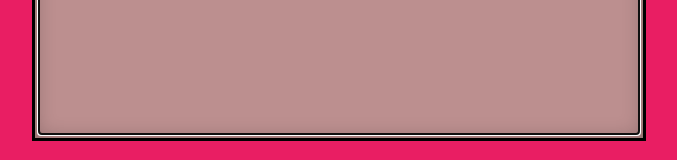
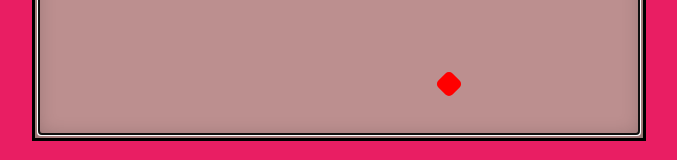
Before and after one commit to Fedex159/snake-react, a React (Create React App) app: page / in a window 1280 px wide. Both pictures are taken after a click on the element "Easy". Shown: the part 466-626 px from the top of the page, without its empty margins (301-978 px from the left). Built offline with nearby package versions, Linux system fonts and the light colour scheme.

Commit message:
add food

```diff
--- a/src/components/Game/Board/Board.jsx
+++ b/src/components/Game/Board/Board.jsx
@@ -7,6 +7,12 @@ const validDir = {
   ArrowUp: ["ArrowLeft", "ArrowRight"],
   ArrowLeft: ["ArrowDown", "ArrowUp"],
   ArrowRight: ["ArrowDown", "ArrowUp"],
+};
+const oppositeMov = {
+  ArrowLeft: "ArrowRight",
+  ArrowUp: "ArrowDown",
+  ArrowDown: "ArrowUp",
+  ArrowRight: "ArrowLeft",
 };
 
 function newMovement(itemsPerRow, columns, position, direction) {
@@ -36,6 +42,10 @@ function newMovement(itemsPerRow, columns, position, direction) {
   return position;
 }
 
+function randomInteger(min, max) {
+  return Math.floor(Math.random() * (max - min + 1)) + min;
+}
+
 function Board({ difficult }) {
   const width = 600;
   const height = 400;
@@ -44,13 +54,29 @@ function Board({ difficult }) {
   const refBoard = useRef(null);
   const [breaks, setBreaks] = useState([]);
   const [cells, setCells] = useState(new Array(total).fill(false));
+  const [food, setFood] = useState(530);
   const [snake, setSnake] = useState([
-    { dir: "ArrowDown", pos: 140 },
+    { dir: "ArrowDown", pos: 140 }, // Head
     { dir: "ArrowDown", pos: 110 },
     { dir: "ArrowDown", pos: 80 },
     { dir: "ArrowDown", pos: 50 },
-    { dir: "ArrowDown", pos: 20 },
+    { dir: "ArrowDown", pos: 20 }, // Tail
   ]);
+
+  useEffect(() => {
+    // eat food
+    if (snake[0].pos === food) {
+      const tail = snake[snake.length - 1];
+      const newTail = newMovement(30, 20, tail.pos, oppositeMov[tail.dir]);
+      setSnake((prev) => [...prev, { dir: tail.dir, pos: newTail }]);
+
+      let random = randomInteger(0, 600);
+      while (cells[random]) {
+        random = randomInteger(0, 600);
+      }
+      setFood(random);
+    }
+  }, [snake, food, cells]);
 
   useEffect(() => {
     // Remove break when all snake pass
@@ -71,9 +97,10 @@ function Board({ difficult }) {
       snake.forEach((e) => {
         arr[e.pos] = true;
       });
+      arr[food] = null;
       return arr;
     });
-  }, [snake, total]);
+  }, [snake, total, food]);
 
   useEffect(() => {
     if (refBoard.current) {
@@ -126,7 +153,10 @@ function Board({ difficult }) {
       tabIndex={0}
     >
       {cells.map((c, i) => (
-        <div key={`cell_${i}`} className={`${s.cell} ${c && s.fill}`}></div>
+        <div
+          key={`cell_${i}`}
+          className={`${s.cell} ${c === true ? s.fill : c === null && s.food}`}
+        ></div>
       ))}
     </div>
   );
--- a/src/components/Game/Board/Board.module.css
+++ b/src/components/Game/Board/Board.module.css
@@ -14,3 +14,8 @@
 .fill {
   background-color: black;
 }
+
+.food {
+  transform: rotate(45deg);
+  background-color: red;
+}
```
